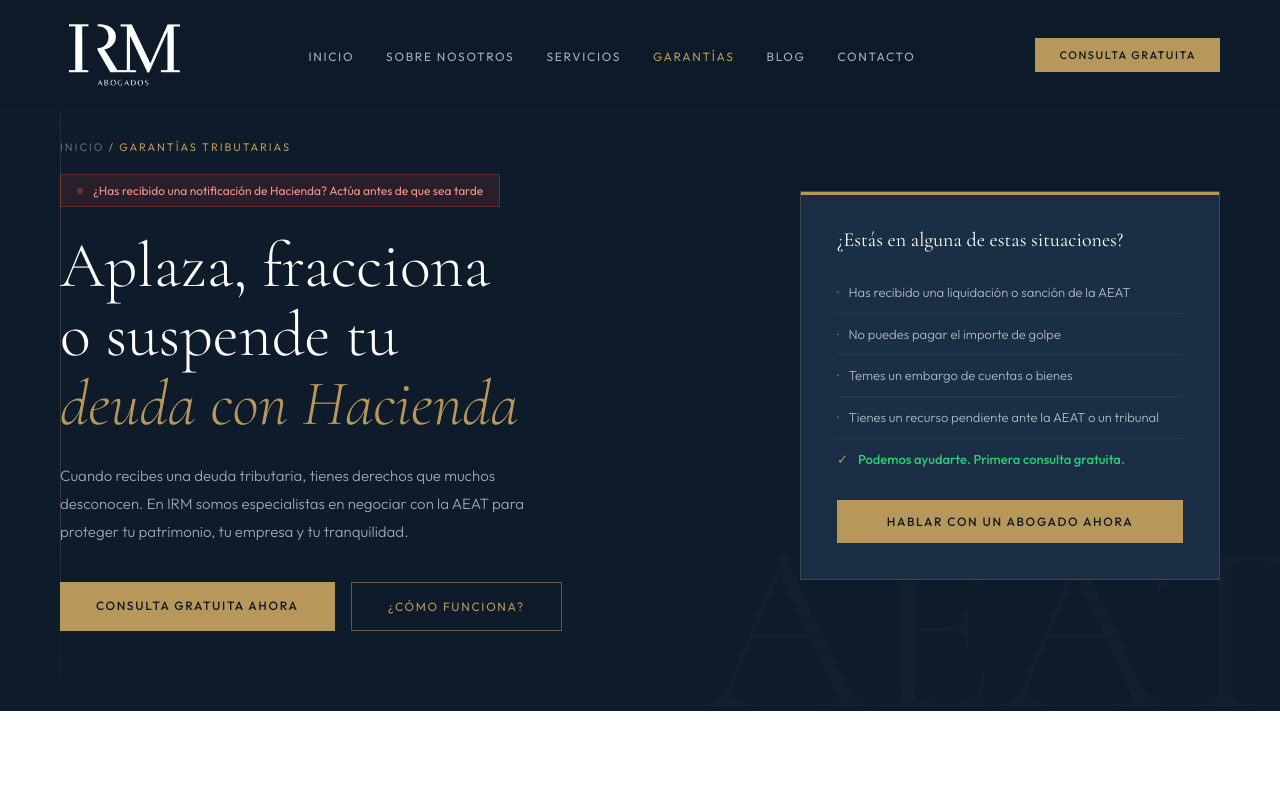
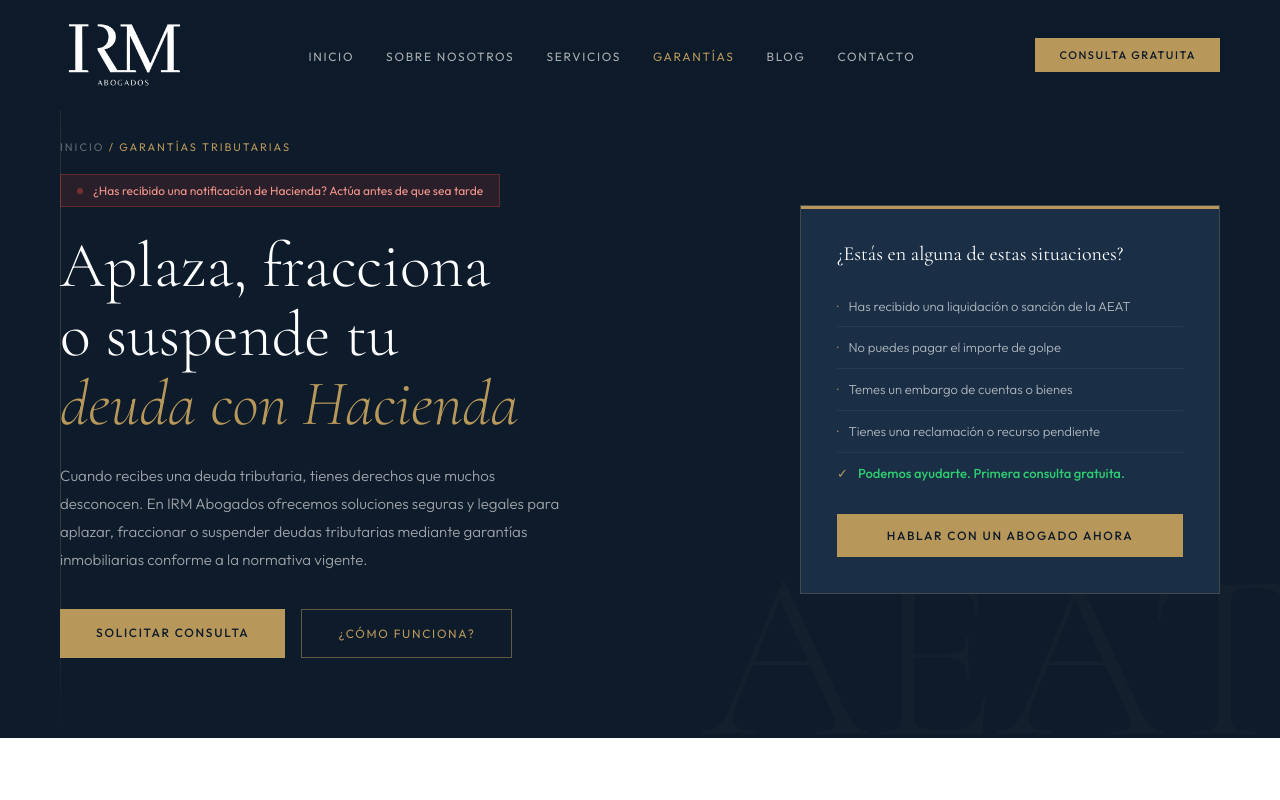
Before and after one commit to Ivanrm01/IRM-Abogados, a Next.js app: page /garantias-deuda-aeat in a window 1280 px wide. Shown: the top 800 px of the page. Built offline with nearby package versions, Linux system fonts and the light colour scheme.

Commit message:
Update page.jsx

```diff
--- a/app/garantias-deuda-aeat/page.jsx
+++ b/app/garantias-deuda-aeat/page.jsx
@@ -55,10 +55,10 @@ export default function GarantiasPage() {
             <div className={styles.breadcrumb}>Inicio <span>/ Garantías tributarias</span></div>
             <div className={styles.alert}>¿Has recibido una notificación de Hacienda? Actúa antes de que sea tarde</div>
             <h1 className={styles.heroTitle}>Aplaza, fracciona<br />o suspende tu<br /><em>deuda con Hacienda</em></h1>
-            <p className={styles.heroDesc}>Cuando recibes una deuda tributaria, tienes derechos que muchos desconocen. En IRM somos especialistas en negociar con la AEAT para proteger tu patrimonio, tu empresa y tu tranquilidad.</p>
+            <p className={styles.heroDesc}>Cuando recibes una deuda tributaria, tienes derechos que muchos desconocen.  En IRM Abogados ofrecemos soluciones seguras y legales para aplazar, fraccionar o suspender deudas tributarias mediante garantías inmobiliarias conforme a la normativa vigente.</p>
             <div className={styles.heroBtns}>
-              <Link href="/contacto" className="btn-gold">Consulta gratuita ahora</Link>
-              <a href="#herramientas" className="btn-ghost">¿Cómo funciona?</a>
+              <Link href="/contacto" className="btn-gold">SOLICITAR CONSULTA</Link>
+              <a href="#herramientas" className="btn-ghost">¿CÓMO FUNCIONA?</a>
             </div>
           </div>
           <div className={styles.urgencyCard}>
@@ -67,10 +67,10 @@ export default function GarantiasPage() {
               <li>Has recibido una liquidación o sanción de la AEAT</li>
               <li>No puedes pagar el importe de golpe</li>
               <li>Temes un embargo de cuentas o bienes</li>
-              <li>Tienes un recurso pendiente ante la AEAT o un tribunal</li>
+              <li>Tienes una reclamación o recurso pendiente</li>
               <li className={styles.urgencyOk}>Podemos ayudarte. Primera consulta gratuita.</li>
             </ul>
-            <Link href="/contacto" className={styles.urgencyCta}>Hablar con un abogado ahora</Link>
+            <Link href="/contacto" className={styles.urgencyCta}>HABLAR CON UN ABOGADO AHORA</Link>
           </div>
         </div>
       </section>
```
